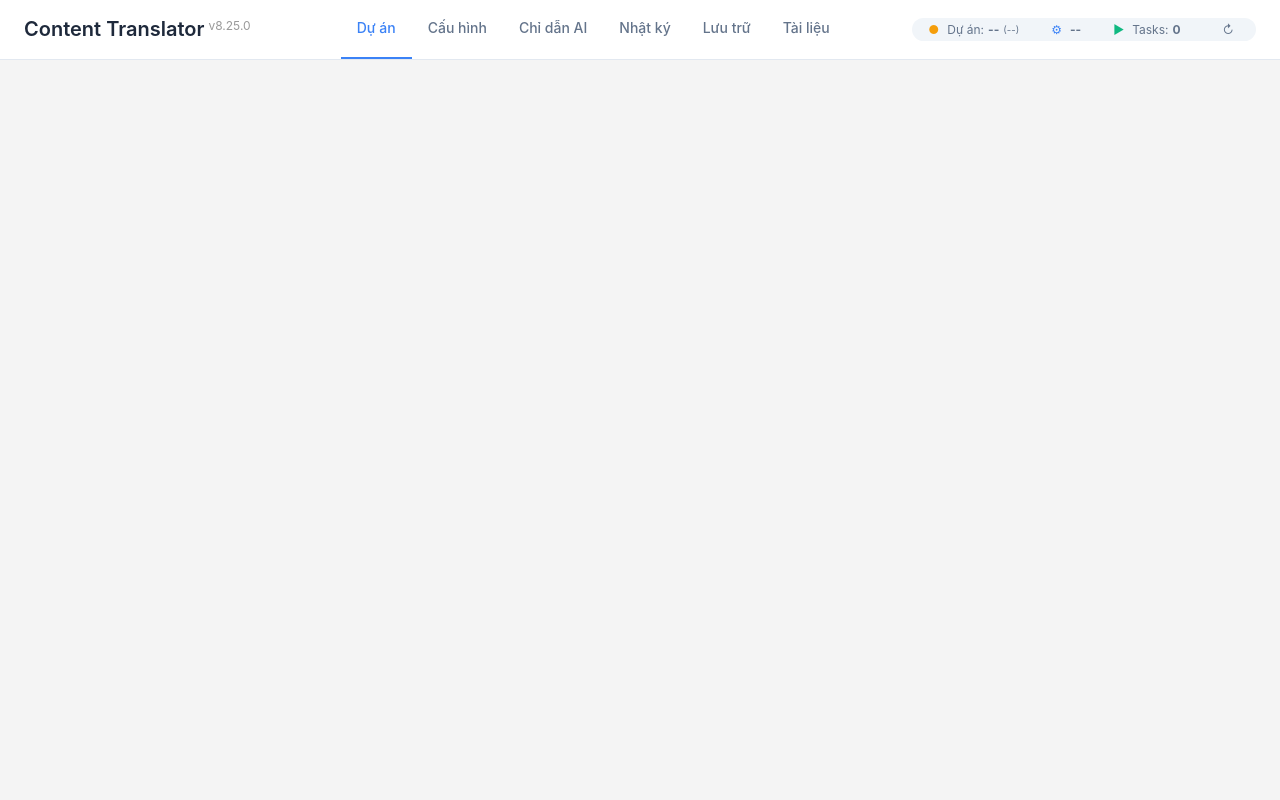
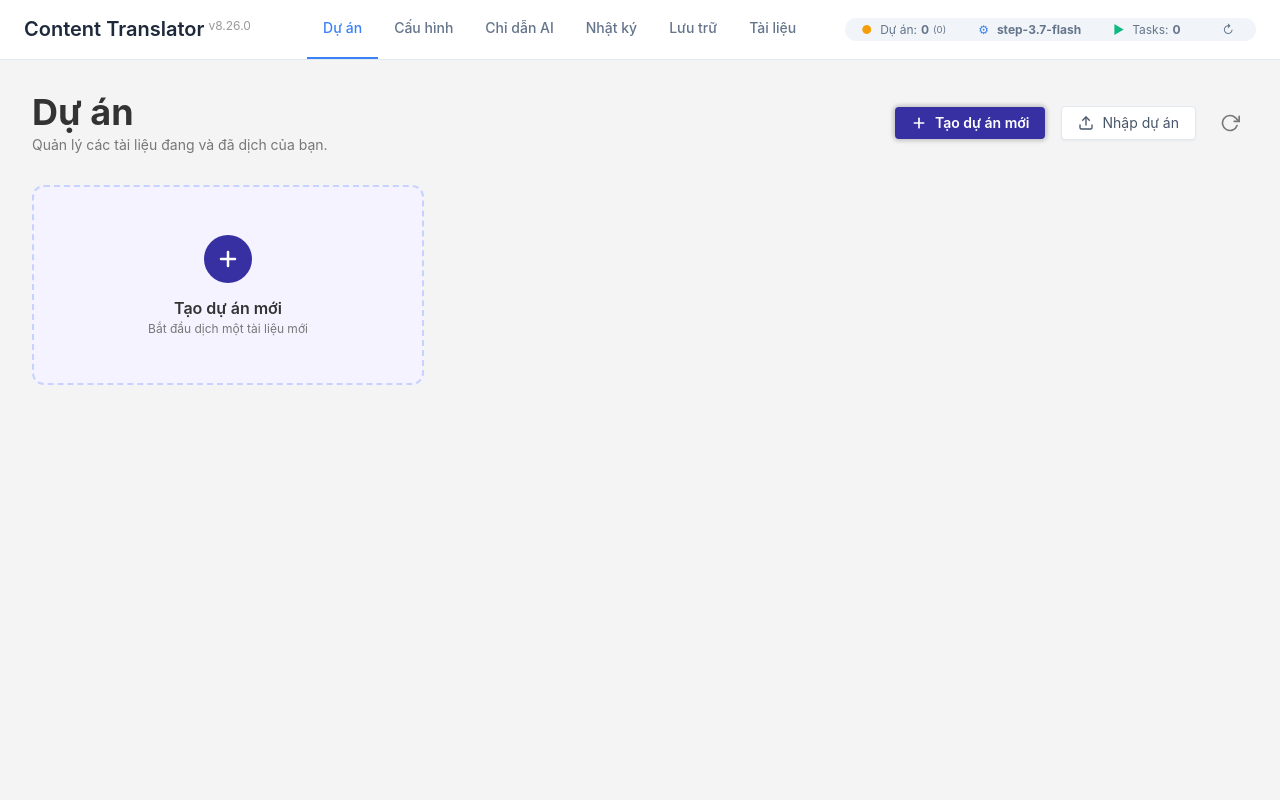
Before and after one commit to Narga/ai-vi-translator, a Flask app: page / in a window 1280 px wide. Run offline with Flask 2, Linux system fonts and the light colour scheme; data that the repository does not hold is empty; parts of the project's set-up code (start-up, migrations or seed data) failed here and were passed over; some libraries are stand-ins or nearby versions.

Commit message:
🔖 v8.26.0: Sửa Lỗi Cú Pháp Tê Liệt Frontend, Tái Cấu Trúc Project Card, Chuẩn Hóa Modal Overlay & Tối Ưu Quản Lý SSE Stream - 🐛 Sửa lỗi cú pháp trong api-client.js (loadTasks), định nghĩa hoàn chỉnh translateFiles(), khôi phục hoạt động hiển thị dữ liệu tab Lưu trữ, Nhật ký, Thống kê dự án và toàn bộ nút chức năng - 🎨 Tái cấu trúc Project Card, dọn sạch CSS trùng lặp gây đè style, thiết kế lại thanh tiến độ pill track mượt mà, căn chỉnh baseline và hỗ trợ click toàn bộ card mở workspace - 📐 Sửa selector cột Editor Workspace trong project-manager.js (updateColumnLayout) tránh phụ thuộc cấu trúc DOM lồng nhau - 🛡️ Dọn dẹp overlay modal, loại bỏ display:none !important chặn tương tác click trên thanh công cụ và mở rộng selector Search & Replace - 🔄 Tối ưu quản lý SSE stream trong translation-worker.js, tự động đóng kết nối cũ tránh nghẽn luồng và nâng z-index Toast notification lên 100001 - 🌐 Thêm route /favicon.ico trả về 204 No Content triệt tiêu browser log 404 - 📚 Cập nhật tài liệu: Đồng bộ CHANGELOG.md, README.md và ROADMAP.md theo phiên bản v8.26.0

```diff
--- a/webui/routes/translation.py
+++ b/webui/routes/translation.py
@@ -177,6 +177,10 @@
     )
 
 
+@translation_bp.route("/favicon.ico")
+def favicon():
+    """Handle browser favicon request cleanly."""
+    return ("", 204)
 
 
 
--- a/webui/static/css/style.css
+++ b/webui/static/css/style.css
@@ -77,7 +77,7 @@
 .transition-all { transition: all 0.15s ease-in-out; }
 
 /* Toasts */
-#toast-container { position: fixed; top: 1.5rem; right: 1.5rem; z-index: 1000; }
+#toast-container { position: fixed; top: 1.5rem; right: 1.5rem; z-index: 100001; }
 .toast { background: #1e293b; color: #fff; padding: 0.75rem 1.25rem; border-radius: 6px; margin-top: 0.75rem; box-shadow: 0 10px 15px -3px rgb(0 0 0 / 0.1); font-size: 0.875rem; display: flex; align-items: center; gap: 0.5rem; min-width: 250px; }
 .toast.success { border-left: 4px solid #10b981; }
 .toast.error { border-left: 4px solid #ef4444; }
@@ -463,119 +463,6 @@
 .workspace-sub-tab.active {
     color: var(--primary);
     border-bottom-color: var(--primary);
-}
-
-/* ============================================================ */
-/* PROJECT MANAGEMENT CARDS                                      */
-/* ============================================================ */
-.project-card {
-    background: white;
-    border: 1px solid #e2e8f0;
-    border-radius: 12px;
-    padding: 20px;
-    transition: all 0.2s ease;
-    box-shadow: 0 1px 3px rgba(0,0,0,0.05);
-}
-.project-card:hover {
-    box-shadow: 0 4px 12px rgba(0,0,0,0.1);
-    border-color: #cbd5e1;
-}
-.project-card-header {
-    margin-bottom: 8px;
-}
-.project-card-title {
-    font-size: 1.15rem;
-    font-weight: 600;
-    color: #1e293b;
-    margin: 0;
-    line-height: 1.4;
-}
-.project-card-author {
-    font-size: 0.85rem;
-    color: #64748b;
-    margin: 4px 0 0 0;
-}
-.project-card-desc {
-    font-size: 0.8rem;
-    color: #94a3b8;
-    margin: 8px 0 0 0;
-    line-height: 1.5;
-    display: -webkit-box;
-    -webkit-line-clamp: 2;
-    -webkit-box-orient: vertical;
-    overflow: hidden;
-}
-.project-card-meta {
-    display: flex;
-    flex-wrap: wrap;
-    align-items: center;
-    gap: 12px;
-    font-size: 0.8rem;
-    color: #64748b;
-    padding-top: 12px;
-    border-top: 1px solid #f1f5f9;
-}
-.project-card-meta-item {
-    display: flex;
-    align-items: center;
-    gap: 4px;
-}
-.project-card-actions {
-    display: flex;
-    gap: 4px;
-    margin-left: auto;
-}
-.project-card-actions button {
-    padding: 4px 8px;
-    font-size: 0.85rem;
-    border: none;
-    border-radius: 6px;
-    cursor: pointer;
-    transition: all 0.15s ease;
-    line-height: 1;
-}
-.project-card-status {
-    display: inline-flex;
-    align-items: center;
-    gap: 4px;
-    padding: 4px 10px;
-    border-radius: 20px;
-    font-size: 0.75rem;
-    font-weight: 600;
-}
-.project-card-status.done {
-    background: #dcfce7;
-    color: #166534;
-}
-.project-card-status.pending {
-    background: #fef3c7;
-    color: #92400e;
-}
-#project-cards-container {
-    display: flex;
-    flex-direction: column;
-    gap: 16px;
-    overflow-y: auto;
-    padding-right: 8px;
-}
-/* Custom scrollbar */
-#project-cards-container::-webkit-scrollbar {
-    width: 6px;
-}
-#project-cards-container::-webkit-scrollbar-track {
-    background: #f1f5f9;
-    border-radius: 3px;
-}
-#project-cards-container::-webkit-scrollbar-thumb {
-    background: #cbd5e1;
-    border-radius: 3px;
-}
-#project-cards-container::-webkit-scrollbar-thumb:hover {
-    background: #94a3b8;
-    background: #e0e0e0;
-    border-radius: 4px;
-    overflow: hidden;
-    margin-bottom: 12px;
 }
 
 /* ============================================================ */
@@ -1030,21 +917,30 @@
 /* ===================== PROJECT PAGE REDESIGN ===================== */
 
 .projects-cards-grid {
-    display: grid !important;
-    grid-template-columns: repeat(auto-fit, minmax(300px, 1fr)) !important;
+    display: grid;
+    grid-template-columns: repeat(auto-fill, minmax(320px, 1fr));
     gap: 1.25rem;
     align-content: start;
+    width: 100%;
 }
 
 .project-card {
+    background: #ffffff;
+    border: 1px solid #E5E7EB;
     border-radius: 12px;
-    border: 1px solid #E5E7EB;
-    min-height: 180px;
-    transition: transform 0.15s ease, box-shadow 0.15s ease;
+    padding: 1.25rem;
+    min-height: 200px;
+    display: flex;
+    flex-direction: column;
+    justify-content: space-between;
+    box-sizing: border-box;
+    box-shadow: 0 1px 3px rgba(0, 0, 0, 0.04), 0 1px 2px rgba(0, 0, 0, 0.02);
+    transition: transform 0.15s ease, box-shadow 0.15s ease, border-color 0.15s ease;
 }
 .project-card:hover {
     transform: translateY(-2px);
-    box-shadow: 0 4px 12px rgba(0, 0, 0, 0.08);
+    box-shadow: 0 6px 16px rgba(0, 0, 0, 0.08);
+    border-color: #CBD5E1;
 }
 
 .project-icon-btn {
@@ -1056,6 +952,7 @@
     display: inline-flex;
     align-items: center;
     justify-content: center;
+    line-height: 1;
     transition: background-color 0.15s ease;
 }
 .project-icon-btn:hover {
@@ -1066,11 +963,37 @@
     border: 2px dashed #C7D2FE;
     border-radius: 12px;
     background-color: #F5F3FF;
-    transition: background-color 0.15s ease, border-color 0.15s ease;
+    min-height: 200px;
+    padding: 1.25rem;
+    display: flex;
+    flex-direction: column;
+    align-items: center;
+    justify-content: center;
+    text-align: center;
+    box-sizing: border-box;
+    cursor: pointer;
+    transition: background-color 0.15s ease, border-color 0.15s ease, transform 0.15s ease;
 }
 .create-project-card-dashed:hover {
     background-color: #EDE9FE;
     border-color: #818CF8;
+    transform: translateY(-2px);
+}
+
+.project-progress-track {
+    width: 100%;
+    height: 6px;
+    background-color: #F3F4F6;
+    border-radius: 9999px;
+    overflow: hidden;
+    position: relative;
+}
+
+.project-progress-fill {
+    height: 100%;
+    border-radius: 9999px;
+    width: 0%;
+    transition: width 0.3s ease, background-color 0.3s ease;
 }
 
 .clamp-2 {
--- a/webui/static/js/api-client.js
+++ b/webui/static/js/api-client.js
@@ -531,6 +531,7 @@
                 taskSummaryEl.textContent = parts.length ? ' — ' + parts.join(', ') : '';
             })
             .catch(e => console.error('Failed to load tasks', e));
+    },
 
     translateFiles(slug, files, opts = {}) {
         return fetch(`/api/projects/${slug}/translate`, {
--- a/webui/static/js/editor-component.js
+++ b/webui/static/js/editor-component.js
@@ -247,7 +247,7 @@
     },
 
     openSearchReplaceModal(textareaId) {
-        const el = document.querySelector('[x-data="searchReplace()"]');
+        const el = document.querySelector('[x-data*="searchReplace"]');
         if (el && el._x_dataStack) {
             const component = Alpine.$data(el);
             if (component && component.open) {
--- a/webui/static/js/project-manager.js
+++ b/webui/static/js/project-manager.js
@@ -200,6 +200,15 @@
                 titleEl.textContent = p.name || p.book_title;
                 titleEl.onclick = () => ProjectManager.openProject(p.slug);
 
+                const cardRoot = clone.querySelector('.project-card');
+                if (cardRoot) {
+                    cardRoot.onclick = (e) => {
+                        if (!e.target.closest('button') && !e.target.closest('input') && !e.target.closest('.project-card-actions')) {
+                            ProjectManager.openProject(p.slug);
+                        }
+                    };
+                }
+
                 // Author
                 const authorEl = clone.querySelector('.js-author');
                 if (authorEl) {
@@ -258,8 +267,7 @@
 
             // Append dashed "Tạo dự án mới" Card at the end of the grid
             const createCard = document.createElement('div');
-            createCard.className = 'create-project-card-dashed pa4 flex flex-column items-center justify-center tc pointer';
-            createCard.style.minHeight = '180px';
+            createCard.className = 'create-project-card-dashed pointer';
             createCard.onclick = () => ProjectManager.showCreateProjectModal();
             createCard.innerHTML = `
                 <div class="br-100 flex items-center justify-center mb3 white" style="width: 48px; height: 48px; background-color: var(--primary-indigo, #3730A3);">
@@ -280,12 +288,18 @@
 
     showCreateProjectModal() {
         const modal = document.getElementById('modal-create-project');
-        if (modal) modal.style.display = 'flex';
+        if (modal) {
+            modal.classList.remove('dn');
+            modal.style.display = 'flex';
+        }
     },
 
     closeCreateProjectModal() {
         const modal = document.getElementById('modal-create-project');
-        if (modal) modal.style.display = 'none';
+        if (modal) {
+            modal.classList.add('dn');
+            modal.style.display = 'none';
+        }
     },
 
     createNewProject() {
@@ -754,10 +768,7 @@
         if (!editorContainer) return;
 
         // Tìm workspace đang hoạt động (không bị ẩn display: none)
-        const activeWorkspace = Array.from(editorContainer.children).find(child => {
-            return (child.id === 'pm-translation-workspace' || child.id === 'pm-spellcheck-workspace') &&
-                   child.style.display !== 'none';
-        });
+        const activeWorkspace = editorContainer.querySelector('#pm-translation-workspace:not([style*="display: none"]), #pm-spellcheck-workspace:not([style*="display: none"])') || document.getElementById('pm-translation-workspace');
 
         if (!activeWorkspace) return;
 
--- a/webui/static/js/translation-worker.js
+++ b/webui/static/js/translation-worker.js
@@ -378,6 +378,11 @@
                 UiHelpers.showProgressModal();
                 return;
             }
+        }
+
+        if (TranslationWorker._evtSource) {
+            TranslationWorker._evtSource.close();
+            TranslationWorker._evtSource = null;
         }
 
         const url = job_id ? `/api/tasks/${job_id}/events` : '/api/progress';
--- a/webui/templates/partials/modals.html
+++ b/webui/templates/partials/modals.html
@@ -115,7 +115,7 @@
 </div>
 
 <!-- New Project Modal -->
-<div id="new-project-modal" class="fixed absolute--fill bg-black-50 z-max items-center justify-center" style="display: none;">
+<div id="new-project-modal" class="dn fixed absolute--fill bg-black-50 z-max items-center justify-center" style="display: none;">
     <div class="bg-white br3 shadow-5 w-100 mw6 pa4 relative animate-pop">
         <h3 class="f4 mt0 mb3 fw6 dark-gray pb2 bb b--black-10">📁 Tạo Dự án Mới</h3>
         <div class="mb3">
--- a/webui/templates/partials/tab_projects.html
+++ b/webui/templates/partials/tab_projects.html
@@ -328,7 +328,7 @@
 
     <!-- TEMPLATES -->
     <template id="tpl-project-card">
-        <div class="project-card bg-white br3 ba b--black-10 pa3 flex flex-column justify-between">
+        <div class="project-card">
             <div>
                 <!-- Header Card: Dot màu + Tên dự án -->
                 <div class="flex items-center gap-2 mb2">
@@ -365,12 +365,12 @@
 
                 <!-- Progress Bar -->
                 <div class="mt2">
-                    <div class="flex justify-between items-center f7 mb1">
-                        <span class="gray">Tiến độ</span>
-                        <span class="js-progress-percent f6 fw6" style="color: var(--primary-indigo, #3730A3);">0%</span>
+                    <div class="flex justify-between items-baseline mb1">
+                        <span class="f7 gray">Tiến độ</span>
+                        <span class="js-progress-percent f7 fw6" style="color: var(--primary-indigo, #3730A3);">0%</span>
                     </div>
-                    <div class="ba b--black-10 br2 overflow-hidden" style="height: 6px; background: #F3F4F6;">
-                        <div class="js-progress-bar-fill" style="height: 100%; width: 0%; background-color: var(--primary-indigo, #3730A3); transition: width 0.3s ease, background-color 0.3s ease;"></div>
+                    <div class="project-progress-track">
+                        <div class="project-progress-fill js-progress-bar-fill" style="background-color: var(--primary-indigo, #3730A3);"></div>
                     </div>
                 </div>
             </div>
@@ -378,7 +378,7 @@
     </template>
 
     <!-- Search & Replace Modal -->
-    <div x-data="searchReplace()" x-show="isOpen" class="fixed absolute--fill bg-black-70 flex items-center justify-center z-max" style="z-index: 99999; display: none;" x-cloak @keydown.escape.window="closeModal()">
+    <div x-data="searchReplace()" x-show="isOpen" class="dn fixed absolute--fill bg-black-70 items-center justify-center z-max" style="z-index: 99999;" x-cloak @keydown.escape.window="closeModal()">
         <div class="bg-white br3 shadow-5 w-100 mw6 pa3" @click.outside="closeModal()">
             <h3 class="f5 ma0 fw6 dark-gray mb3 flex items-center gap1">🔍 Tìm kiếm & Thay thế</h3>
 
@@ -449,7 +449,7 @@
     </div>
 
     <!-- MODALBOX: TẠO DỰ ÁN MỚI -->
-    <div id="modal-create-project" class="fixed absolute--fill flex items-center justify-center" style="display: none !important; background: rgba(0,0,0,0.5); z-index: var(--z-modal-top, 10000);" onclick="ProjectManager.closeCreateProjectModal()">
+    <div id="modal-create-project" class="dn fixed absolute--fill items-center justify-center" style="background: rgba(0,0,0,0.5); z-index: var(--z-modal-top, 10000);" onclick="ProjectManager.closeCreateProjectModal()">
         <div class="bg-white br3 shadow-5 w-100 mw6 pa4 relative" onclick="event.stopPropagation()">
             <button class="absolute top-1 right-1 pointer bg-transparent bn gray hover-dark-gray f4 pa2" onclick="ProjectManager.closeCreateProjectModal()">✕</button>
 
```
Also changed, not shown: docs/ROADMAP.md (+10 -0 lines), CHANGELOG.md, README.md.
